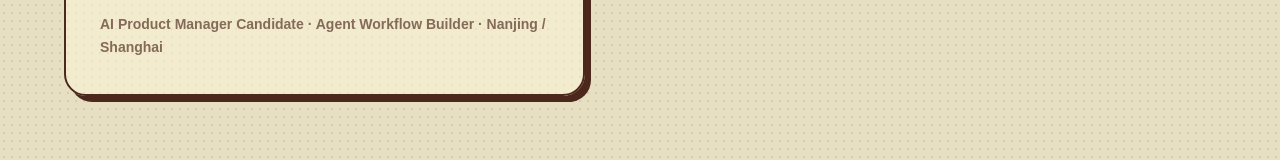
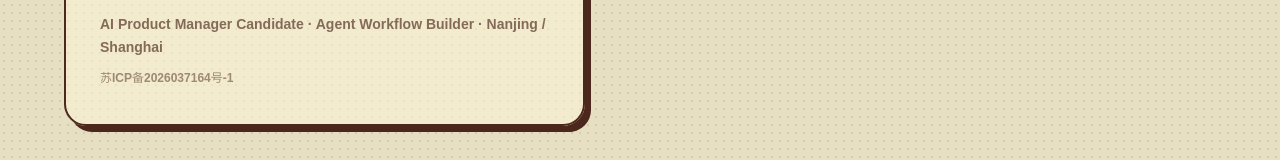
Before and after one commit to Tesiaay/personal-website2, a React (Vite) app: page / in a window 1280 px wide. Shown: the part 9511-9671 px from the top of the page. Built offline with nearby package versions, Linux system fonts and the light colour scheme.

Commit message:
Add ICP filing number

```diff
--- a/src/App.css
+++ b/src/App.css
@@ -793,6 +793,21 @@
   font-weight: 800;
 }
 
+.footer-icp {
+  display: inline-block;
+  margin-top: 10px;
+  color: rgba(75, 39, 28, 0.5);
+  font-size: 12px;
+  font-weight: 700;
+  line-height: 1.4;
+  text-decoration: none;
+}
+
+.footer-icp:hover {
+  color: rgba(75, 39, 28, 0.72);
+  text-decoration: underline;
+}
+
 .contact-mascot {
   display: flex;
   justify-content: flex-end;
--- a/src/App.jsx
+++ b/src/App.jsx
@@ -427,6 +427,14 @@
                 <a className="btn" href={resumeUrl} download>Download Resume / 下载简历</a>
               </div>
               <p className="footer-note">AI Product Manager Candidate · Agent Workflow Builder · Nanjing / Shanghai</p>
+              <a
+                className="footer-icp"
+                href="https://beian.miit.gov.cn/"
+                target="_blank"
+                rel="noopener noreferrer"
+              >
+                苏ICP备2026037164号-1
+              </a>
             </div>
             <div>
               <div className="testimonial-grid" aria-label="推荐语">
--- a/vite.config.js
+++ b/vite.config.js
@@ -3,6 +3,6 @@
 
 // https://vite.dev/config/
 export default defineConfig({
-  base: '/personal-website2/',
+  base: '/',
   plugins: [react()],
 })
```
